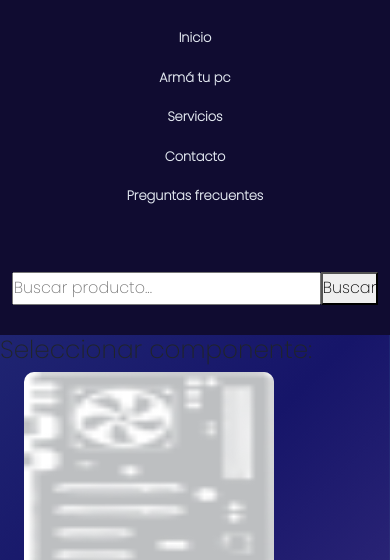
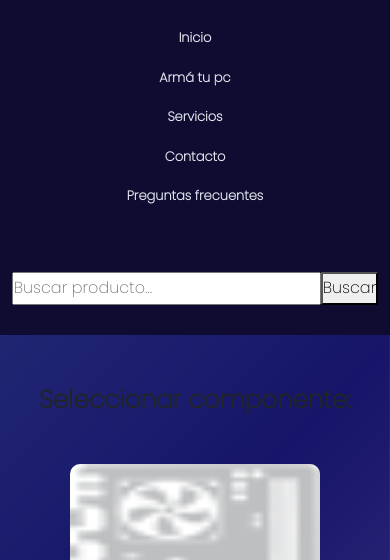
Before and after one commit to tomyluiis/Project-GTBuilds, a plain HTML site: page pages/armatupc.html in a window 390 px wide. Shown: the part 277-837 px from the top of the page. Drawn offline with nearby package versions, Linux system fonts and the light colour scheme.

Commit message:
agregado grid bootstrap a arma tu pc

```diff
--- a/pages/armatupc.html
+++ b/pages/armatupc.html
@@ -6,8 +6,8 @@
         <meta name="viewport" content="width=device-width, initial-scale=1.0"/>
         <title>GTBuilds</title>
         <link rel="shortcut icon" href="../assets/gtbuilds.ico">
-        <!-- CSS only -->
-<link href="https://cdn.jsdelivr.net/npm/bootstrap@5.2.0-beta1/dist/css/bootstrap.min.css" rel="stylesheet" integrity="sha384-0evHe/X+R7YkIZDRvuzKMRqM+OrBnVFBL6DOitfPri4tjfHxaWutUpFmBp4vmVor" crossorigin="anonymous">
+
+        <link href="https://cdn.jsdelivr.net/npm/bootstrap@5.2.0-beta1/dist/css/bootstrap.min.css" rel="stylesheet" integrity="sha384-0evHe/X+R7YkIZDRvuzKMRqM+OrBnVFBL6DOitfPri4tjfHxaWutUpFmBp4vmVor" crossorigin="anonymous">
         <link rel="stylesheet" href="../style.css">
         <link rel="preconnect" href="https://fonts.googleapis.com">
         <link rel="preconnect" href="https://fonts.gstatic.com" crossorigin>
@@ -40,7 +40,7 @@
         </header>
 
     <main class="main_armatupc " >
-        <h2 class="main__seleccionar_text">Seleccionar componente:</h2>
+        <h2 class="text-center main__armatupc__texto">Seleccionar componente:</h2>
         <div class="container g-5 margin-index">
           <div class="row g-5 main__armatupc__div">
               <div class="col-xs-12 col-sm-6 col-md-4 main__imagenes__armatupc text-center ">
@@ -90,10 +90,6 @@
             </div>
             <div class="footer__caja">
                 <h2>¡Seguinos en nuestras redes!</h2>
-                    <!-- <img src="./assets/yt2.png" alt="" width="60" height="45" class="footer__seguinos__imagen1 ">
-                    <img src="./assets/fb2.png" alt="" width="40">
-                    <img src="./assets/twitter.png" alt="" width="45" class="footer__seguinos__imagen2">
-                    <img src="./assets/insta.png" alt="" width="75" class="footer__seguinos__imagen3"> -->
                 <div class="redes">
                     <a href="#" class="fa fa-facebook"></a>
                     <a href="#" class="fa fa-instagram"></a>
--- a/style.css
+++ b/style.css
@@ -249,20 +249,12 @@ ul {
 
 }
 
-.main__armatupc__div {
-    transition: transform 0.3s ;
+.main__armatupc__texto {
+    margin: 50px 0px;
+    font-weight: bold;
 }
 
-.main__imagenes__armatupc {
-    display: grid;
-    grid-template-columns: repeat(3, 1fr);
-    justify-content: space-around;
-    align-items: center;
-    gap: 50px;
 
-
-
-}
 
 .main__imagenes__armatupc img {
     background-color: white;
@@ -460,6 +452,18 @@ ul {
     }
 
 }
+
+@media (max-width:767px) {
+    .main__imagenes__armatupc img {
+        background-color: white;
+        border-radius: 10px;
+        background-size: 100%;
+        height: 210px;
+        width: 210px;
+}
+}
+
+
 @media (max-width:850px) {
     .main__imagenes {
     grid-template-columns: 1fr;
@@ -509,6 +513,16 @@ ul {
     }
 }
 
+@media (max-width:575px) {
+    .main__imagenes__armatupc img {
+        background-color: white;
+        border-radius: 10px;
+        background-size: 100%;
+        height: 220px;
+        width: 220px;
+}
+}
+
 @media (max-width:500px) {
     .main__imagenes img {
         background-color: white;
@@ -518,6 +532,17 @@ ul {
         width: 250px;
 
     }
+
+
+        .main__imagenes__armatupc img {
+            background-color: white;
+            border-radius: 10px;
+            background-size: 100%;
+            height: 200px;
+            width: 250px;
+
+        }
+
 
     .content__navbar {
         display: flex ;
```
Also changed, not shown: pages/contacto.html (+1 -4 lines), pages/preguntas.html (+1 -4 lines), pages/servicios.html (+1 -4 lines).
